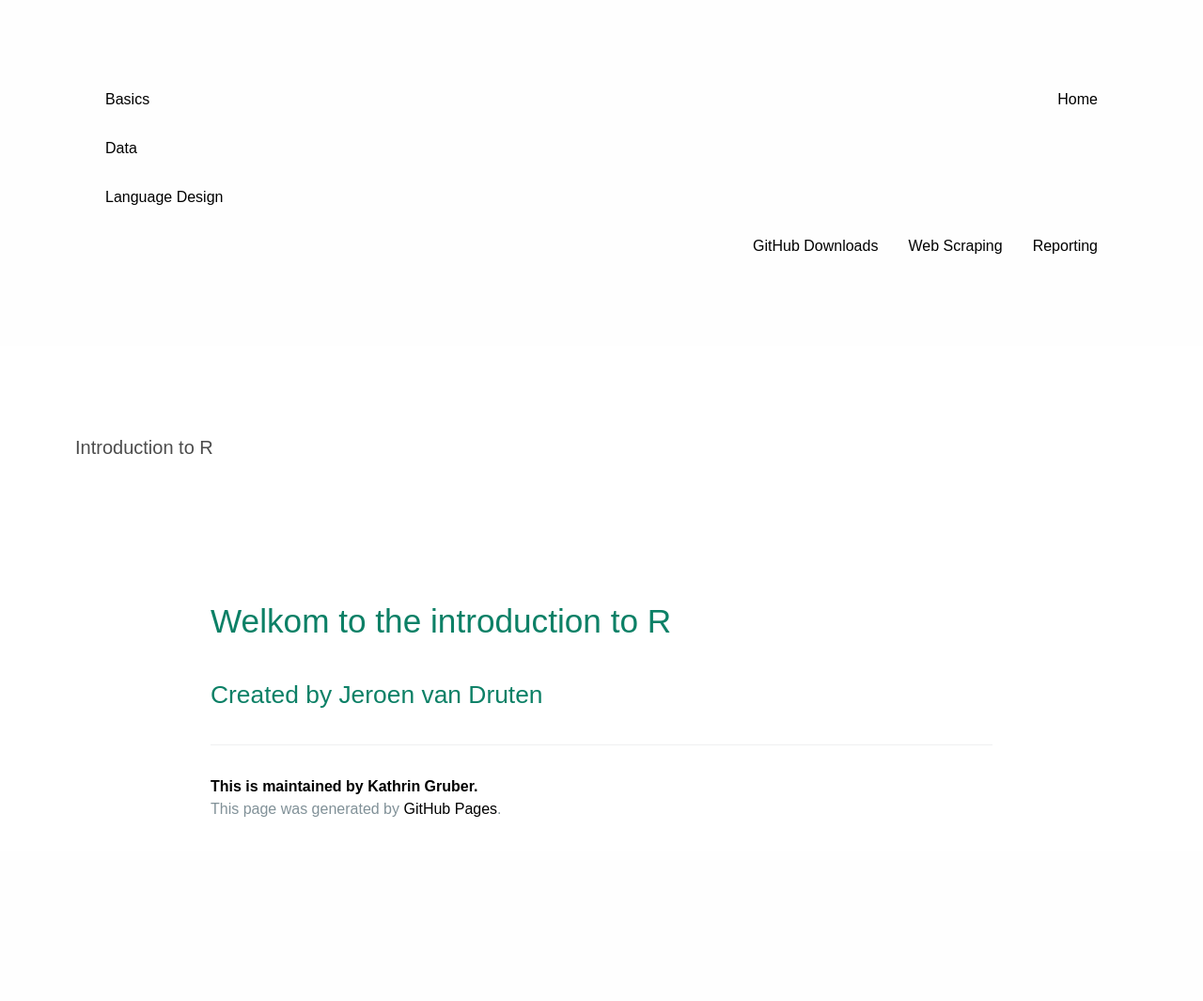
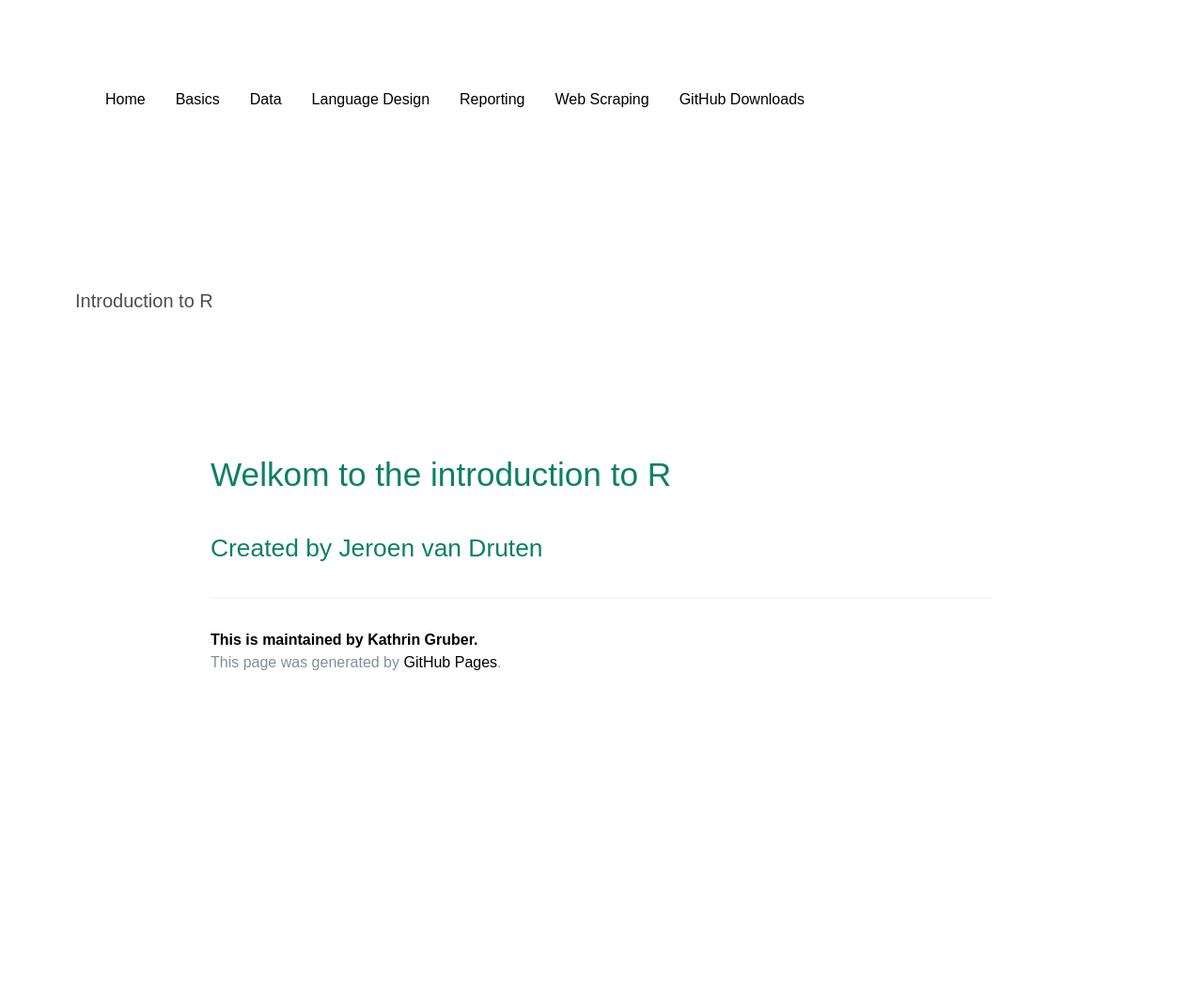
Before and after one commit to jmjvdruten/introductiontoR, a Jekyll site: the page built from index.md, in a window 1280 px wide. Shown: the whole page at 94% size. Built offline with Jekyll 4.4.1, drawn with Linux system fonts in a browser that asks for light colours; after the commit the page ends 909 px from its top, so only the background shows below that.

Commit message:
Update stylesheet.css

```diff
--- a/stylesheets/stylesheet.css
+++ b/stylesheets/stylesheet.css
@@ -40,7 +40,7 @@ right: 20%;
 }
 
 .navbar a {
-  float: right;
+  float: left;
   font-size: 16px;
   color: #010101;
   text-align: center;
@@ -52,7 +52,7 @@ right: 20%;
 }
 
 .dropdown {
-  float: left
+  float: left;
   overflow: hidden;
 }
 
```
